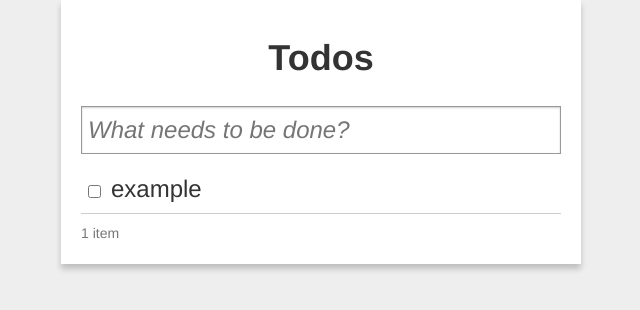
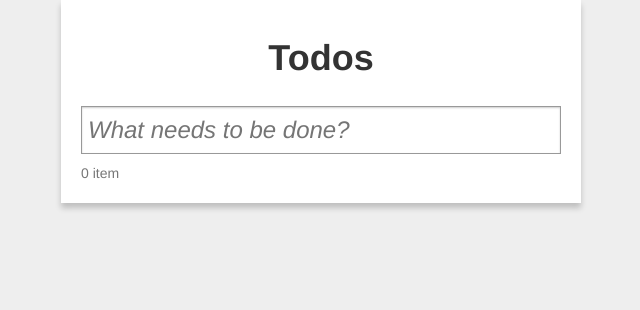
Before and after one commit to SimonLiu0911/TodosByReact, a React (Create React App) app: page / in a window 1280 px wide. Shown: the top 310 px of the page, without its empty margins (319-959 px from the left). Built offline with nearby package versions, Linux system fonts and the light colour scheme; the HTML template or start-up script is replaced by a standard one.

Commit message:
modify edit function

```diff
--- a/src/App.js
+++ b/src/App.js
@@ -1,89 +1,66 @@
-import React, {PureComponent} from 'react';
+import React, { useState } from 'react';
 import Title from './Title';
 import Create from './Create';
 import Todos from './Todos';
 import State from './State';
 import './App.css';
 
-class App extends PureComponent {
-    state = {
-        data: [
-            {
-                id: 0,
-                txt: 'example',
-                done: false,
+
+function App() {
+    let [data, setData] = useState([]);  // 用來存放list
+
+    function addData(val) {
+        setData([...data, {
+            id: Date.now(),
+            val,
+            done: false
+        }])
     }
-        ],
+    function checkData(id, done) {
+        data.forEach(item => {
+            if (id === item.id) {
+                // item.done = !done;
             }
-    addData = (txt) => {
-        let {data} = this.state;
-        data.push({
-            id: Date.now(),
-            txt,
-            done: false,
-        });
-        this.setState({
-            // data  // 因為用PureComponent，它只比對第一層(data)，發現第一層一樣所以不更新，需改成如下返回一個新對象
-            data: [...data]
-        });
+        })
     }
-    changeData = (id, done) => {
-        let {data} = this.state;
-        data.forEach((item) => {
-            if(item.id === id){
-                item.done = done
-            }
-        });
-        this.setState({
-            data: data.map((item) => {return {...item}})
-        });
-    }
-    editText = (id, txt) => {
-        let {data} = this.state;
+    function editText(id, txt) {
+        console.log(editText);
         data.forEach((item) => {
             if(item.id === id){
                 item.txt = txt
             }
         });
-        this.setState({
-            data: data.map((item) => {return {...item}})
+    }
+    function remove(id) {
+        data = data.filter((item) => {
+            return (item.id !== id)
         });
+        setData(data);
     }
-    remove = (id) => {
-        let {data} = this.state;
-        data = data.filter((item) => {return (item.id!==id)})
-        this.setState({
-            data
-        })
+    function removeDone() {
+        data = data.filter((item) => {return (!item.done)});
     }
-    removeDone = () => {
-        let {data} = this.state;
-        data = data.filter((item) => {return (!item.done)})
-        this.setState({
-            data
-        })
-    }
-    render(){
-        let {data} = this.state;
-        return(
+    return (
         <div id="todoapp">
             <Title />
             <div className="content">
-                    <Create addData={this.addData} />
+                <Create
+                    addData={ addData }
+                ></Create>
                 <Todos
-                        data={data}
-                        changeData={this.changeData}
-                        editText={this.editText}
-                        remove={this.remove}
-                    />
+                    data={ data }
+                    checkData={ checkData }
+                    editText={ editText }
+                    remove={ remove }
+                    setData={setData}
+                ></Todos>
                 <State
-                        data={data}
-                        removeDone={this.removeDone}
-                    />
+                    data={ data }
+                    removeDone={ removeDone }
+                ></State>
             </div>
         </div>
-        );
-    }
+    )
 }
 
 export default App;
--- a/src/Create.js
+++ b/src/Create.js
@@ -1,12 +1,8 @@
-import React, {PureComponent} from 'react';
+import React, { useState } from 'react';
 
-class Create extends PureComponent {
-    state = {
-        val: '',
-    }
-    render() {
-        let {addData} = this.props;
-        let {val} = this.state
+function Create(props) {
+    let [ val, setVal ] = useState("");
+    let { addData } = props;
     return (
         <div id="create-todo">
             <input
@@ -15,9 +11,7 @@ class Create extends PureComponent {
                 type="text"
                 value={val}
                 onChange={(e)=>{
-                        this.setState({
-                            val:e.target.value
-                        })
+                    setVal(e.target.value)
                 }}
                 onKeyDown={(e)=>{
                     if(e.keyCode === 13) {
@@ -25,16 +19,13 @@ class Create extends PureComponent {
                             alert("Plz type something!");
                             return;
                         }
-                            addData(val);
-                            this.setState({
-                                val: '',
-                            })
+                        addData(val.trim());
+                        setVal('');
                     }
                 }}
             />
         </div>
-        );
-    }
+    )
 }
 
 export default Create;
--- a/src/Li.js
+++ b/src/Li.js
@@ -1,83 +1,66 @@
-import React, {PureComponent, createRef} from 'react';
+import React, {useState, useRef, useEffect} from 'react';
 
-class Li extends PureComponent {
-    state = {
-        edit: false,
-        ref: createRef(),
-        val: ""
-    }
-    static getDerivedStateFromProps(props, state){
-        if (!state.edit) {
-            state.val = props.item.txt
-        }
-        return true;
-    }
-    componentDidUpdate(prevProps, prevState){
-        // 組件更新完成之後，判斷是否需要給input獲得焦點
-        if (this.state.edit && !prevState.edit) {
-            // console.log(this.state.ref.current)
-            this.state.ref.current.select();
+function Li(props) {
+    const [ edit, setEdit ] = useState(false);
+    const elEdit = useRef(null);
+    let { item, checkData, editText, remove, setData } = props;
+    useEffect(() => {
+        if(edit) {
+            elEdit.current.select();  // 讓切換到編輯時可以直接focus在input上
+        } else {
+            if(!item.val.trim()) {
+                setEdit(true);
             }
         }
-    render() {
-        let {item, changeData, editText, remove} = this.props;
-        let {id, done, txt} = item;
-        let {edit, val} = this.state;
+    })
     return (
-            <li className={edit?"editing":""}>
-                <div className={"todo " + (done?"done":"")}>
+        <li className={ edit ? "editing" : "" }>
+            <div className={ "todo " + ( item.done ? "done" : "" ) }>
                 <div className="display">
                     <input
                         className="check"
                         type="checkbox"
-                            checked={done}
+                        checked={ item.done }
                         onChange={(e)=>{
-                                changeData(id, e.target.checked);
+                            checkData(item.id, e.target.checked);
                         }}
                     />
                     <div
                         className="todo-content"
                         onDoubleClick={()=>{
-                                this.setState({
-                                    edit: true,
-                                })
+                            setEdit(true);
                         }}
-                        >{txt}</div>
+                    >{item.val}</div>
                     <span
                         className="todo-destroy"
                         onClick={()=>{
-                                remove(id);
+                            remove(item.id);
                         }}
                     ></span>
                 </div>
                 <div className="edit">
                     <input
-                            ref={this.state.ref}
+                        ref={elEdit}
                         className="todo-input"
                         type="text"
-                            value={val}
+                        value={item.val}
                         onChange={(e)=>{
-                                this.setState({
-                                    val: e.target.value
-                                })
+                            console.log(e.target.value);
+                            setData();
                         }}
                         onBlur={()=>{
-                                this.setState({
-                                    edit: false
-                                })
-                                // this.state.edit=false;
-                                if (val.trim()) {
-                                    editText(id, val)
+                            setEdit(false);
+                            if (item.val.trim()) {
+                                editText(item.id, item.val)
                             } else {
-                                    editText(id, txt)
+                                editText(item.id, item.val)
                             }
                         }}
                     />
                 </div>
             </div>
         </li>
-        );
-    }
+    )
 }
 
 export default Li;
--- a/src/State.js
+++ b/src/State.js
@@ -1,29 +1,26 @@
-import React, {PureComponent} from 'react';
+import React from 'react';
 
-class State extends PureComponent {
-    render() {
-        let {data, removeDone} = this.props;
-        let doneData = data.filter((item) => { return item.done});
-        let undoneData = data.filter((item) => { return !item.done});
+function State(props) {
+    let { data, removeDone } = props;
     return (
         <div id="todo-stats">
             <span className="todo-count"></span>
-                <span className="number">{undoneData.length}</span>
+            <span className="number">{data.length}</span>
             <span className="word"> item</span>
             {
-                doneData.length<1?"":
+                data.length < 1 ? ""
+                :
                 <span className="todo-clear">
-                    <a href="/#" onClick={(e)=>{
+                    <a href="/" onClick={(e)=>{
                         e.preventDefault();
                         removeDone();
                     }}>
-                        <span className="word-done">{doneData.length}</span> Completed
+                        <span className="word-done">{data.length}</span> Completed
                     </a>
                 </span>
             }
         </div>
-        );
-    }
+    )
 }
 
 export default State;
--- a/src/Title.js
+++ b/src/Title.js
@@ -1,21 +1,11 @@
-import React, {PureComponent} from 'react';
+import React from 'react';
 
-class Title extends PureComponent {
-    render() {
-        return (
-            <div className="title">
-                <h1>Todos</h1>
-            </div>
-        );
-    }
+function Title() {
+    return (
+        <div className="title">
+            <h1>Todos</h1>
+        </div>
+    );
 }
 
-// function Title() {
-//     return (
-//         <div className="title">
-//             <h1>todos</h1>
-//         </div>
-//     );
-// }
-
 export default Title;
--- a/src/Todos.js
+++ b/src/Todos.js
@@ -1,27 +1,26 @@
-import React, {PureComponent} from 'react';
+import React from 'react';
 import Li from './Li'
 
-class Todos extends PureComponent {
-    render() {
-        let {data, changeData, editText, remove} = this.props;
+function Todos(props) {
+    let { data, checkData, editText, remove, setData } = props;
     return (
         <ul id="todo-list">
             {
                 data.map((item) => {
                     return (
                         <Li
+                            key={item.id}
                             item={item}
-                                key={item.id}
-                                changeData={changeData}
+                            checkData={checkData}
                             editText={editText}
                             remove={remove}
+                            setData={setData}
                         />
                     );
                 })
             }
         </ul>
-        );
-    }
+    )
 }
 
 export default Todos;
```
Lines whose indentation alone changed are shown as unchanged.
